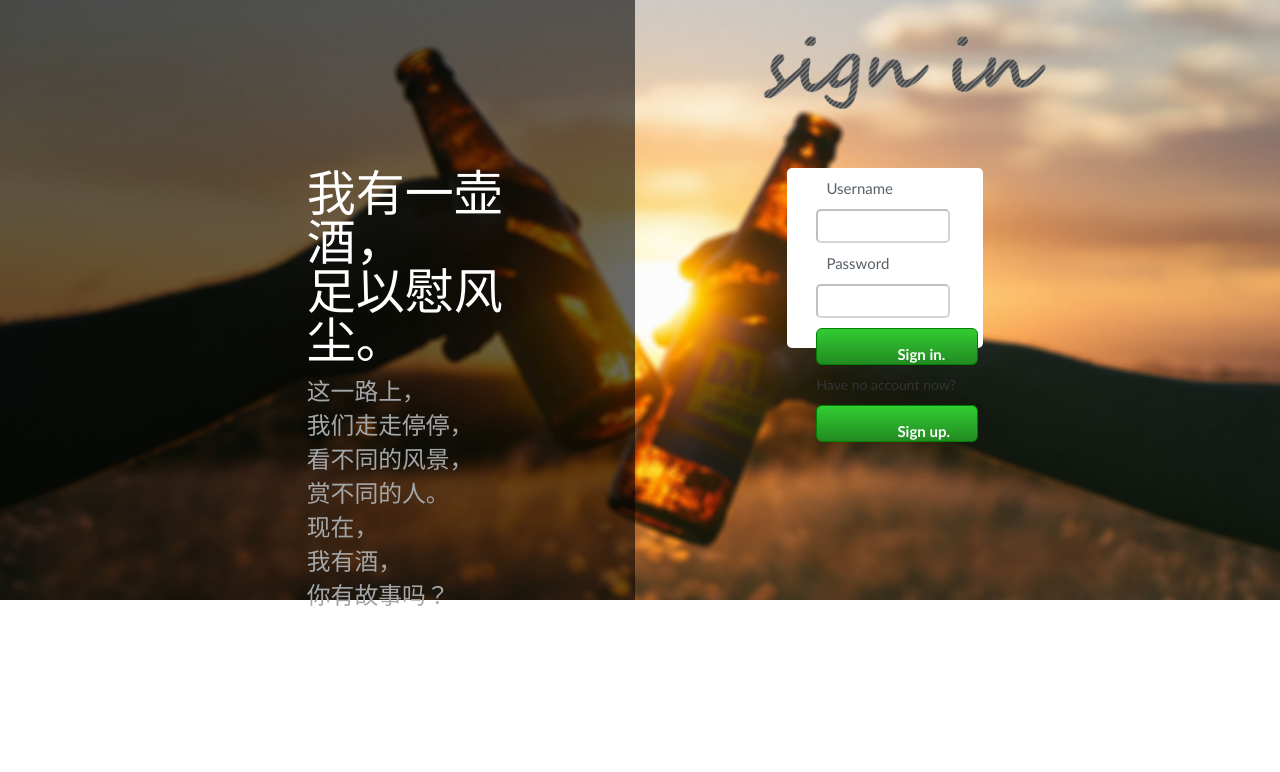
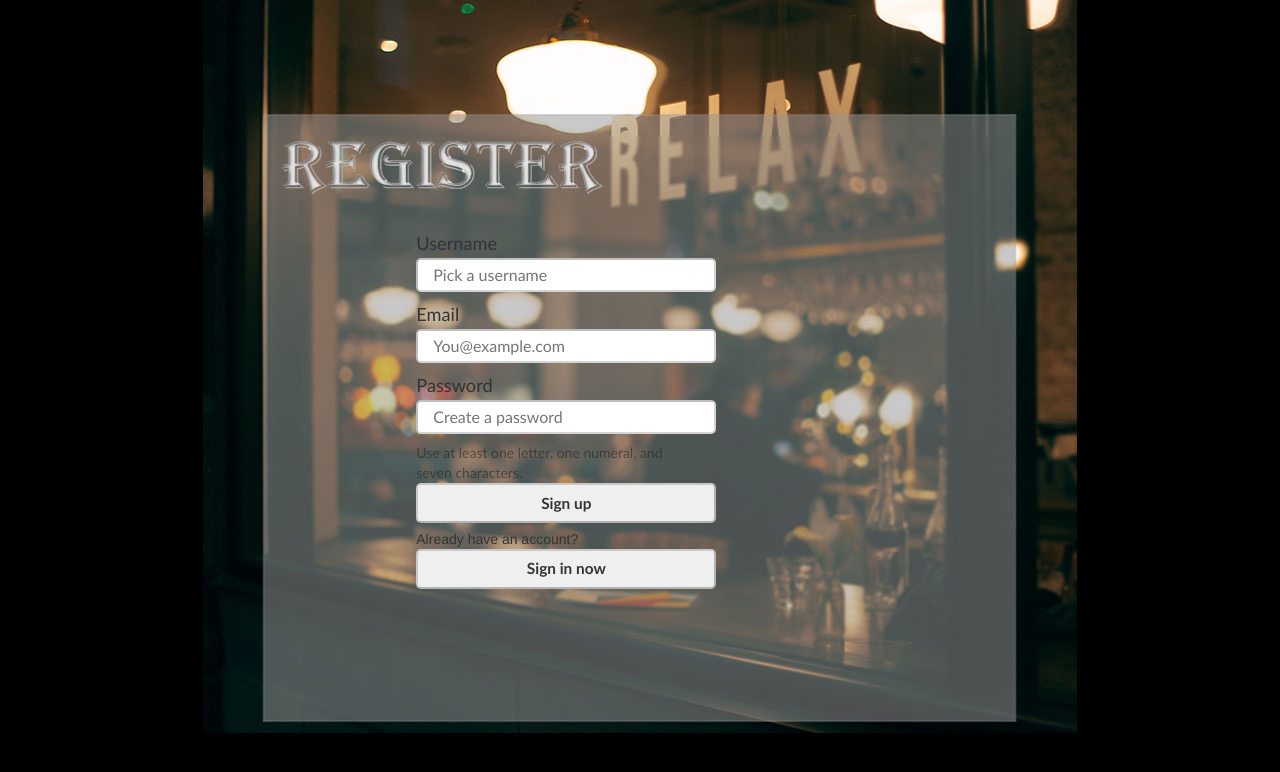
Before and after one commit to tyjane/zerocup, a Django app: page / in a window 1280 px wide. Shown: the top 772 px of the page. Run offline with Django 3.2, Linux system fonts and the light colour scheme; some libraries are stand-ins or nearby versions.

Commit message:
Update sign_in.html

```diff
--- a/memories/templates/memories/sign_in.html
+++ b/memories/templates/memories/sign_in.html
@@ -5,40 +5,40 @@
         <meta charset="utf-8">
         <meta http-equiv="X-UA-Compatible" content="IE=edge">
         <meta name="viewport" content="width=device-width, initial-scale=1">
-        <title>Sign in</title>
+        <title>Sign up</title>
         <link href="{% static 'css/bootstrap.min.css' %}" rel="stylesheet">
         <link href="{% static 'css/bootstrap-theme.min.css' %}" rel="stylesheet">
-        <link rel="stylesheet" href="{% static 'css/sign_in.css' %}">
-        <script src="{% static 'js/sign_in.js' %}"></script>
+        <link rel="stylesheet" href="{% static 'css/sign_up.css' %}">
+        <script src="{% static "js/sign_up.js" %}"></script>
     </head>
     <body>
-        <div id="main_content">
-            <div id="main_left">
-                <h1 id="main_title">我有一壶酒， <br> 足以慰风尘。</h1>
-                <p id="main_page">这一路上，<br>我们走走停停，<br>看不同的风景，<br>赏不同的人。<br>现在，<br>我有酒，<br>你有故事吗？</p>
+        <div class="row">
+            <div class="col-md-2">
+
             </div>
-            <div id="main_right">
-                <p>{{ msg }}</p>
-                <form action="/" method="post">
-                    {% csrf_token %}
-                    <p class="small_title">Username</p>
-                    <input type="text" name="name" id="input">
-                    <p class="small_title">Password</p>
-                    <input type="password" name="password" id="input">
-
-                    <!-- 这个 email 的 input 页面上不可见，只是为了后台的 -->
-                    <input type="text" name="email" value="For hacking the form" style="display: none">
-                    <p><input type="submit" class="b_button" value="Sign in."></p>
-                </form>
-                <div style="font-family: Calibri">
-                    Have no account now?
+            <div class="content col-md-8">
+                <div class="row sign_up">
+                    <div class="col-md-4 col-md-offset-3">
+                        <!-- form 里的 input 通过 name 属性传递其内部的信息给服务器  -->
+                        <form class="" action="/sign_up/" method="post">
+                            {% csrf_token %}
+                            <p class="small_title">Username</p>
+                            <input type="text" name="name" placeholder="Pick a username" class="input">
+                            <p class="small_title">Email</p>
+                            <input type="text" name="email" placeholder="You@example.com" class="input">
+                            <p class="small_title">Password</p>
+                            <input type="text" name="password" placeholder="Create a password" class="input">
+                            <p class="small_des">Use at least one letter, one numeral, and seven characters.</p>
+                            <input type="submit" value="Sign up" class="sign-in-now">
+                        </form>
+                        <p>Already have an account?
+                            <form class="" action="/" method="get">
+                                <input type="submit" value="Sign in now" class="sign-in-now">
+                            </form>
+                        </p>
+                    </div>
                 </div>
-                <form action="/sign_up/" method="get">
-                    <input type="submit" value="Sign up." class="b_button">
-                </form>
             </div>
         </div>
-        <script src="https://cdn.bootcss.com/jquery/1.12.4/jquery.min.js"></script>
-        <script src="{% static 'js/bootstrap.min.js' %}"></script>
     </body>
 </html>
```
